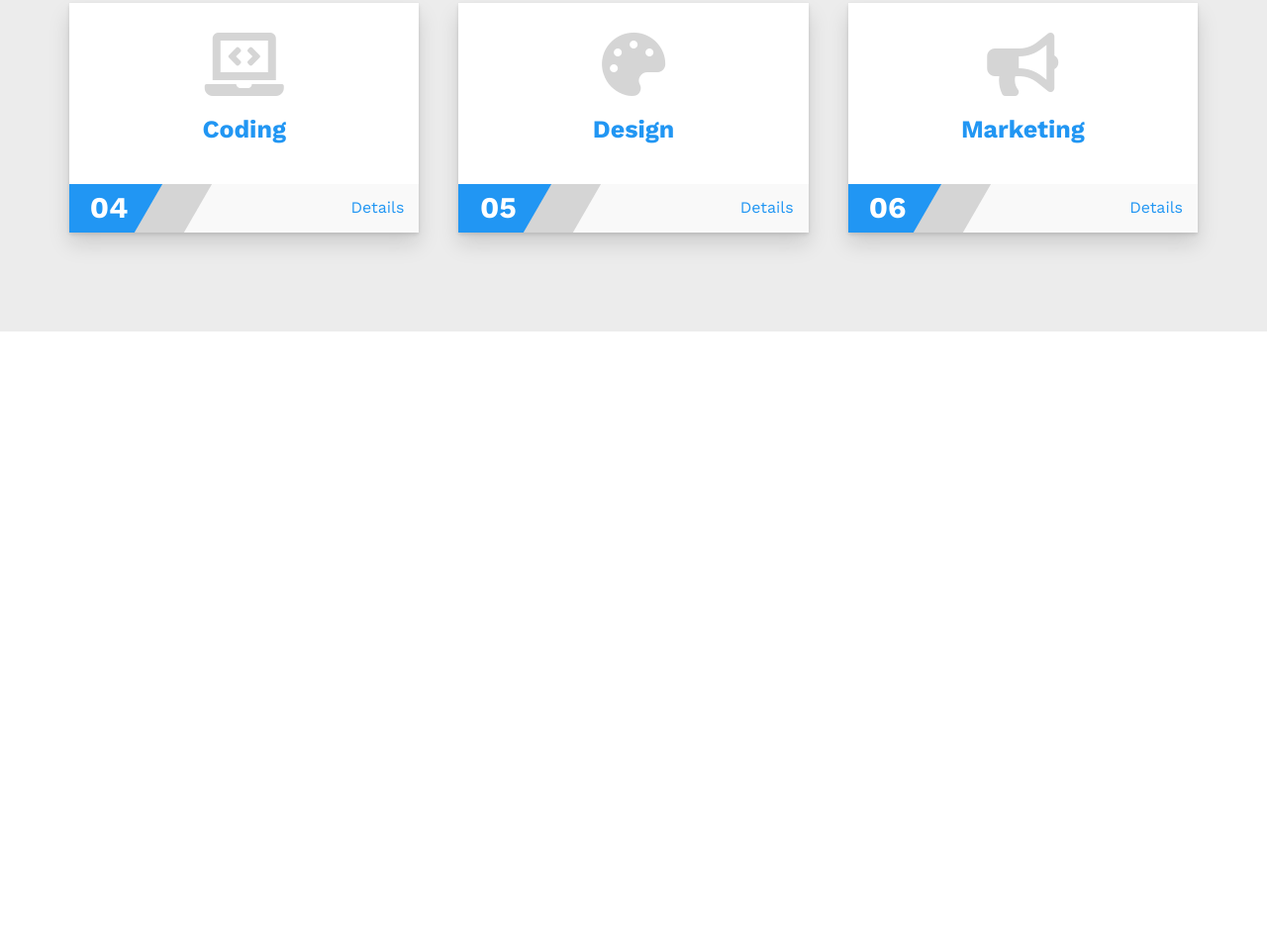
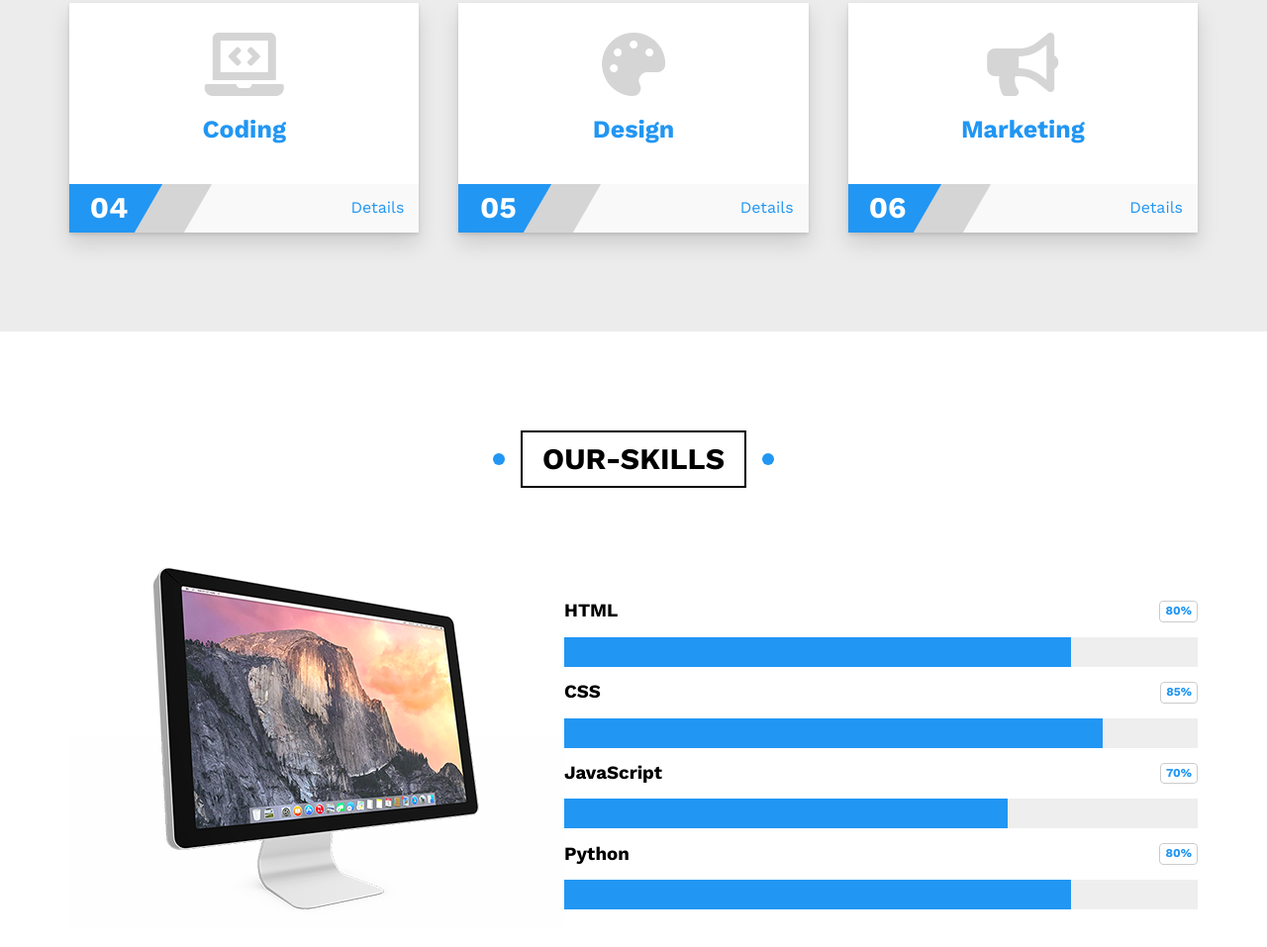
Before and after one commit to Abdullah2000Habib/Template3, a plain HTML site: page index.html in a window 1280 px wide. Shown: the part 7203-8160 px from the top of the page at 99% size. Before the commit the page ends 7538 px from the top, so only its background shows below. Drawn offline with nearby package versions, Linux system fonts and the light colour scheme.

Commit message:
video 20

```diff
--- a/css/elzero.css
+++ b/css/elzero.css
@@ -1199,6 +1199,82 @@ ul {
 
 
 /*End Services */
+
+/* Start Skills */
+.our-skills {
+
+    padding-top: var(--main-padding-bottom);
+    padding-bottom: var(--main-padding-bottom);
+    position: relative;
+
+
+
+
+}
+
+.our-skills .container {
+
+    display: flex;
+    align-items: center;
+
+
+}
+
+@media (max-width:991px) {
+
+    .our-skills img {
+        display: none;
+    }
+}
+
+.our-skills img {}
+
+.our-skills .skills {
+    flex: 1;
+
+}
+
+
+.our-skills .skill h3 {
+
+    display: flex;
+    justify-content: space-between;
+    align-items: center;
+    margin: 15px 0;
+
+}
+
+.our-skills .skills .skill h3 span {
+    font-size: 12px;
+    border: 1px solid #ccc;
+    padding: 3px 5px;
+    border-radius: 4px;
+    color: var(--main-color);
+}
+
+.our-skills .skills .skill .the-progress {
+
+    height: 30px;
+    background-color: #eee;
+    position: relative;
+
+}
+
+.our-skills .skills .skill .the-progress span {
+    position: absolute;
+    top: 0;
+    left: 0;
+    height: 100%;
+    background-color: var(--main-color);
+
+}
+
+
+
+
+
+
+/* End Skills */
 /* Start Animation */
 
 @keyframes up-and-down {
--- a/index.html
+++ b/index.html
@@ -731,6 +731,53 @@
 
     </div>
     <!-- End Services -->
+
+    <!-- Start Skills -->
+    <div class="our-skills" id="our-skills">
+        <h2 class="main-title">Our-skills</h2>
+        <div class="container">
+            <img src="images/skills.png" alt="">
+
+            <div class="skills">
+
+                <div class="skill">
+                    <h3>HTML <span>80%</span></h3>
+                    <div class="the-progress">
+                        <span style="width:80% ;"></span>
+                    </div>
+
+                </div>
+                <div class="skill">
+                    <h3>CSS <span>85%</span></h3>
+                    <div class="the-progress">
+                        <span style="width:85% ;"></span>
+                    </div>
+
+                </div>
+                <div class="skill">
+                    <h3>JavaScript<span>70%</span></h3>
+                    <div class="the-progress">
+                        <span style="width:70% ;"></span>
+                    </div>
+
+                </div>
+                <div class="skill">
+                    <h3>Python<span>80%</span></h3>
+                    <div class="the-progress">
+                        <span style="width:80% ;"></span>
+                    </div>
+
+                </div>
+
+            </div>
+
+
+
+        </div>
+
+    </div>
+
+    <!-- End Skills -->
 </body>
 
 </html>
```
Also changed, not shown: images/skills.png (added).
